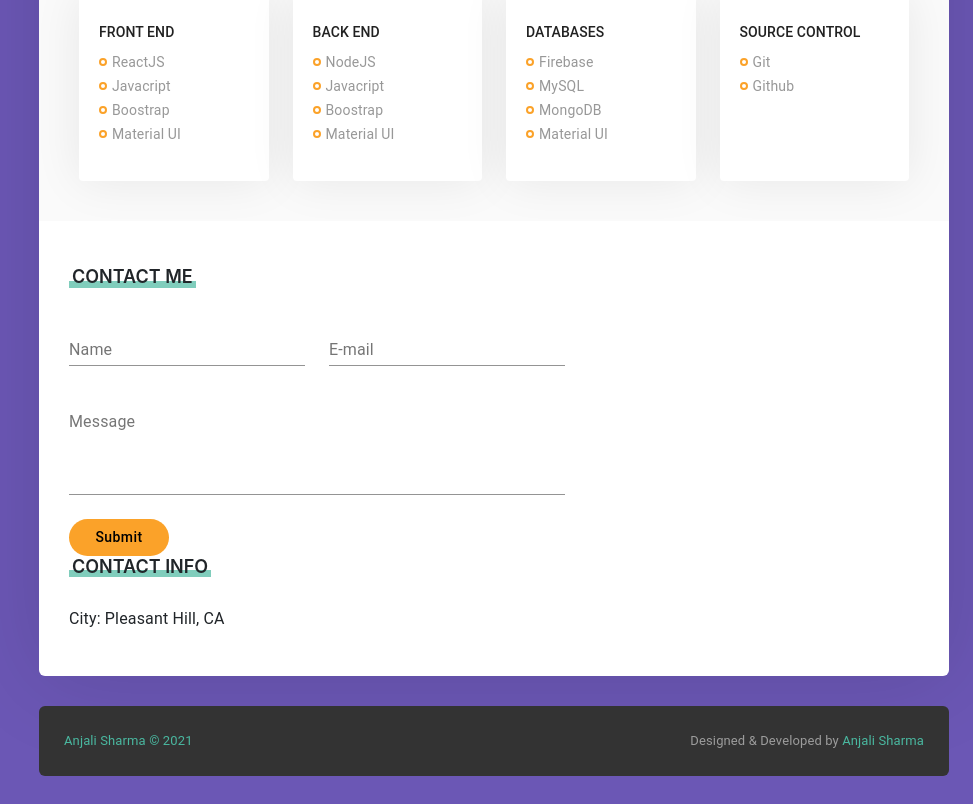
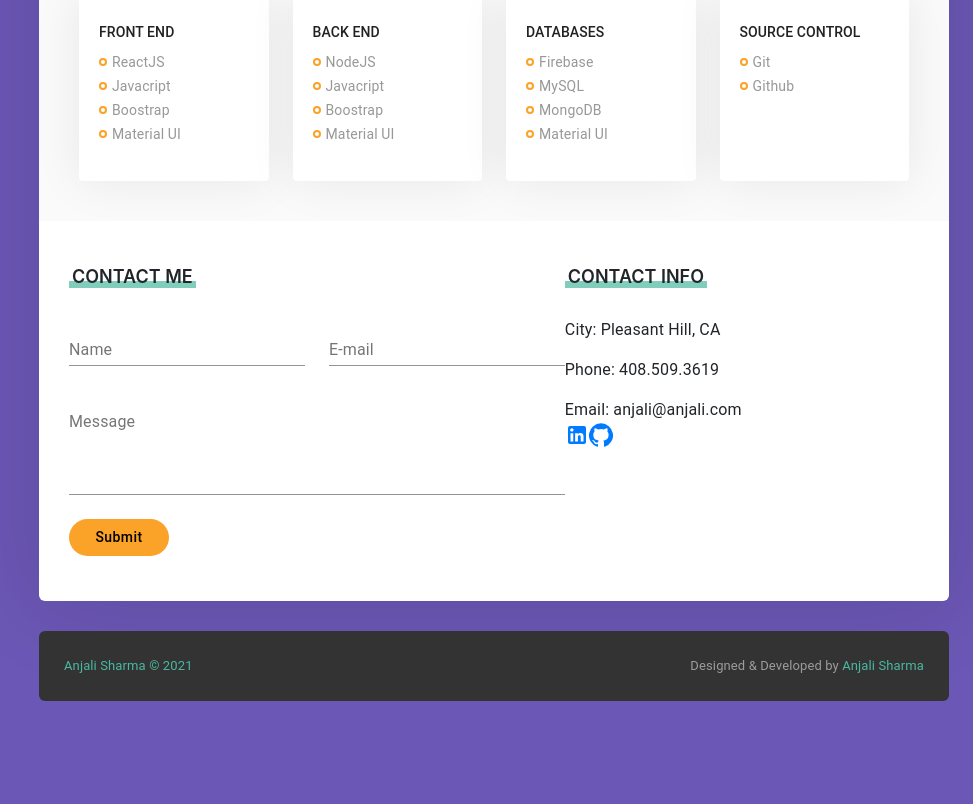
Before and after one commit to xoanjaliox/portfolio-site, a React (Create React App) app: page / in a window 1280 px wide. Shown: the part 1241-2045 px from the top of the page, without its empty margins (307-1280 px from the left). After the commit the page ends 1970 px from the top, so only its background shows below. Built offline with nearby package versions, Linux system fonts and the light colour scheme.

Commit message:
Updated contact me section

```diff
--- a/src/pages/Resume/Resume.css
+++ b/src/pages/Resume/Resume.css
@@ -95,6 +95,20 @@
 /* End of Skills Section */
 
 /* Contact Section */
+.contact-info-item {
 
+}
+
+.contact-info-item > span {
+
+}
+
+.contact-info-socials-container {
+
+}
+
+.contact-info-social > a > .MuiSvgIcon-root {
+
+}
 
 /* End of Contact Section */
--- a/src/pages/Resume/Resume.js
+++ b/src/pages/Resume/Resume.js
@@ -155,6 +155,7 @@ const Resume = () => {
               <span></span>
               <h6 className="sectiontitle-text">Contact Me</h6>
             </Grid>
+          </Grid>
 
           <Grid item xs={12}>
             <Grid container spacing={3}>
@@ -181,6 +182,7 @@ const Resume = () => {
               </Grid>
             </Grid>
           </Grid>
+        </Grid>
 
         {/* Right Contact Info */}
         <Grid item xs={12} lg={5}>
@@ -191,16 +193,40 @@ const Resume = () => {
             </Grid>
 
             <Grid item xs={12}>
-                  <Grid container>
-                    <Grid item>
+              <Grid container spacing={2}>
+                <Grid item xs={12}>
                   <Typography className="contact-info-item">
                     <span>City: </span> {resumeData.city}
                   </Typography>
                 </Grid>
+                <Grid item xs={12}>
+                  <Typography className="contact-info-item">
+                    <span>Phone: </span> {resumeData.phone}
+                  </Typography>
+                </Grid>
+                <Grid item xs={12}>
+                  <Typography className="contact-info-item">
+                    <span>Email: </span> {resumeData.email}
+                  </Typography>
                 </Grid>
               </Grid>
             </Grid>
+
+            <Grid item xs={12}>
+              <Grid container className="contact-info-socials-container">
+                {Object.keys(resumeData.socials).map((key) => (
+                  <Grid item className="contact-info-social">
+                    <a href={resumeData.socials[key].link}>
+                      {resumeData.socials[key].icon}
+                    </a>
                   </Grid>
+                ))}
+              </Grid>
+            </Grid>
+
+
+
+
           </Grid>
         </Grid>
       </Grid>
```
Lines whose indentation alone changed are shown as unchanged.
